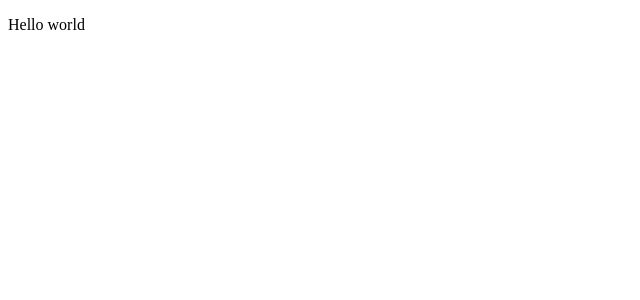
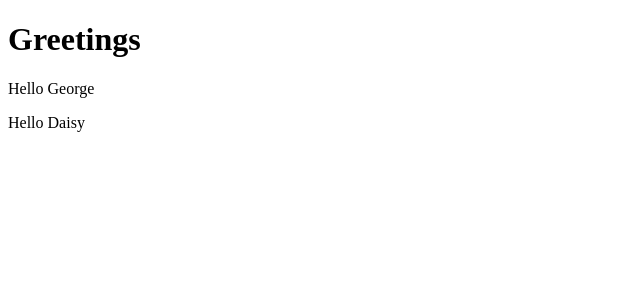
Before and after one commit to buhohacker/FullStack, a React (Create React App) app in the folder part1/: page / in a window 1280 px wide. Shown: the top 300 px of the page, without its empty margins (0-640 px from the left). Built offline with nearby package versions, Linux system fonts and the light colour scheme.

Commit message:
props en componentes

```diff
--- a/part1/src/index.js
+++ b/part1/src/index.js
@@ -1,10 +1,10 @@
 import React from 'react'
 import ReactDOM from 'react-dom'
 
-const Hello = () => {
+const Hello = (props) => {
   return (
     <div>
-      <p>Hello world</p>
+      <p>Hello {props.name}</p>
     </div>
   )
 }
@@ -13,9 +13,10 @@
   return (
     <div>
       <h1>Greetings</h1>
-      <Hello />
+      <Hello name="George" />
+      <Hello name="Daisy" />
     </div>
   )
 }
 
-ReactDOM.render(<Hello />, document.getElementById('root'))
+ReactDOM.render(<App />, document.getElementById('root'))
```
